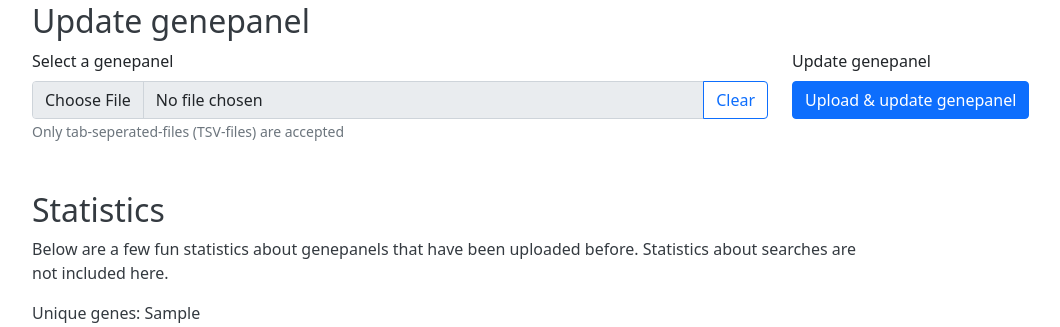
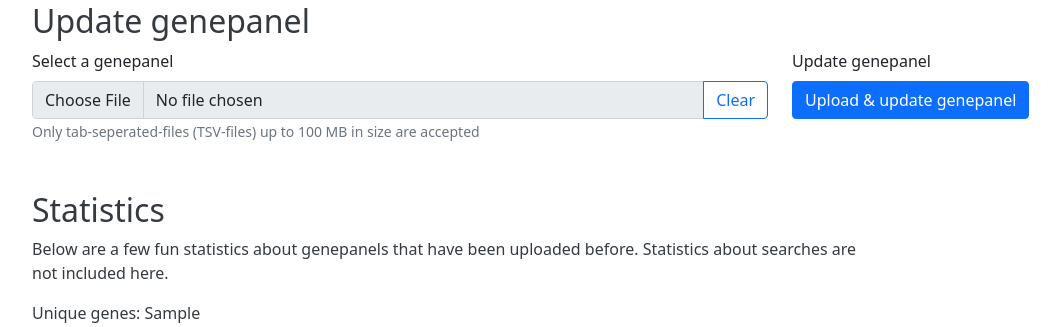
Before and after one commit to MaxNollet/j2_blk4_eindopdracht_flask, a Flask app: template gaps/templates/template_update_genepanel.html in a window 1280 px wide. Shown: the part 508-835 px from the top of the page, without its empty margins (50-1110 px from the left). Run offline with Flask 2, Linux system fonts and the light colour scheme; the template is opened without the code that fills it: most values are stand-ins (such as "Sample title", 1, 10 or a date in 2020); parts of the project's set-up code (start-up, migrations or seed data) failed here and were passed over; some libraries are stand-ins or nearby versions.

Commit message:
(#19) omschrijvende tekst bijgewerkt en vreemde HTML-tekens verwijderd uit Jinja-statements

```diff
--- a/gaps/templates/template_update_genepanel.html
+++ b/gaps/templates/template_update_genepanel.html
@@ -23,7 +23,7 @@
             <h2 id="header_update_genepanel" class="section_header">Update genepanel</h2>
             <div class="row gy-3" id="row_update_genepanel">
                 <div class="col-lg-8" id="col_select_genepanel"><label class="form-label" id="label_upload_genepanel" for="input_upload_panel">Select a genepanel</label>
-                    <div class="input-group" id="input_group_upload_genepanel"><input class="form-control" type="file" id="input_upload_genepanel" required="" name="input_upload_genepanel"><button class="btn btn-outline-primary" id="button_clear" type="button">Clear</button></div><small class="form-text" id="help_accepted_files">Only tab-seperated-files (TSV-files) are accepted</small>
+                    <div class="input-group" id="input_group_upload_genepanel"><input class="form-control" type="file" id="input_upload_genepanel" required="" name="input_upload_genepanel"><button class="btn btn-outline-primary" id="button_clear" type="button">Clear</button></div><small class="form-text" id="help_accepted_files">Only tab-seperated-files (TSV-files) up to 100 MB in size are accepted</small>
                 </div>
                 <div class="col-lg-auto align-self-start d-grid" id="col_update_genepanel"><label class="form-label" id="label_update_genepanel" for="button_update_genepanel">Update genepanel</label><button class="btn btn-primary" id="button_update_genepanel" type="submit">Upload &amp; update genepanel</button></div>
             </div>
@@ -32,7 +32,7 @@
             <div class="col-lg-9" id="col_statistics">
                 <h2 id="header_statistics" class="section_header">Statistics</h2>
                 <p id="paragraph_about_statistics">Below are a few fun statistics about genepanels that have been uploaded before. Statistics about searches are not included here.</p>
-                <p id="paragraph_statistics">Unique genes:&nbsp;{% if unique_genes %}{{ unique_genes }}{% else %}None{% endif %}<br>Unique aliases:&nbsp;{% if unique_aliases %}{{ unique_aliases }}{% else %}None{% endif %}<br>Unique genepanels:&nbsp;{% if unique_genepanels %}{{ unique_genepanels }}{% else %}None{% endif %}<br><br></p>
+                <p id="paragraph_statistics">Unique genes: {% if unique_genes %}{{ unique_genes }}{% else %}None{% endif %}<br>Unique aliases: {% if unique_aliases %}{{ unique_aliases }}{% else %}None{% endif %}<br>Unique genepanels: {% if unique_genepanels %}{{ unique_genepanels }}{% else %}None{% endif %}<br><br></p>
             </div>
         </div>
     </div>
```
